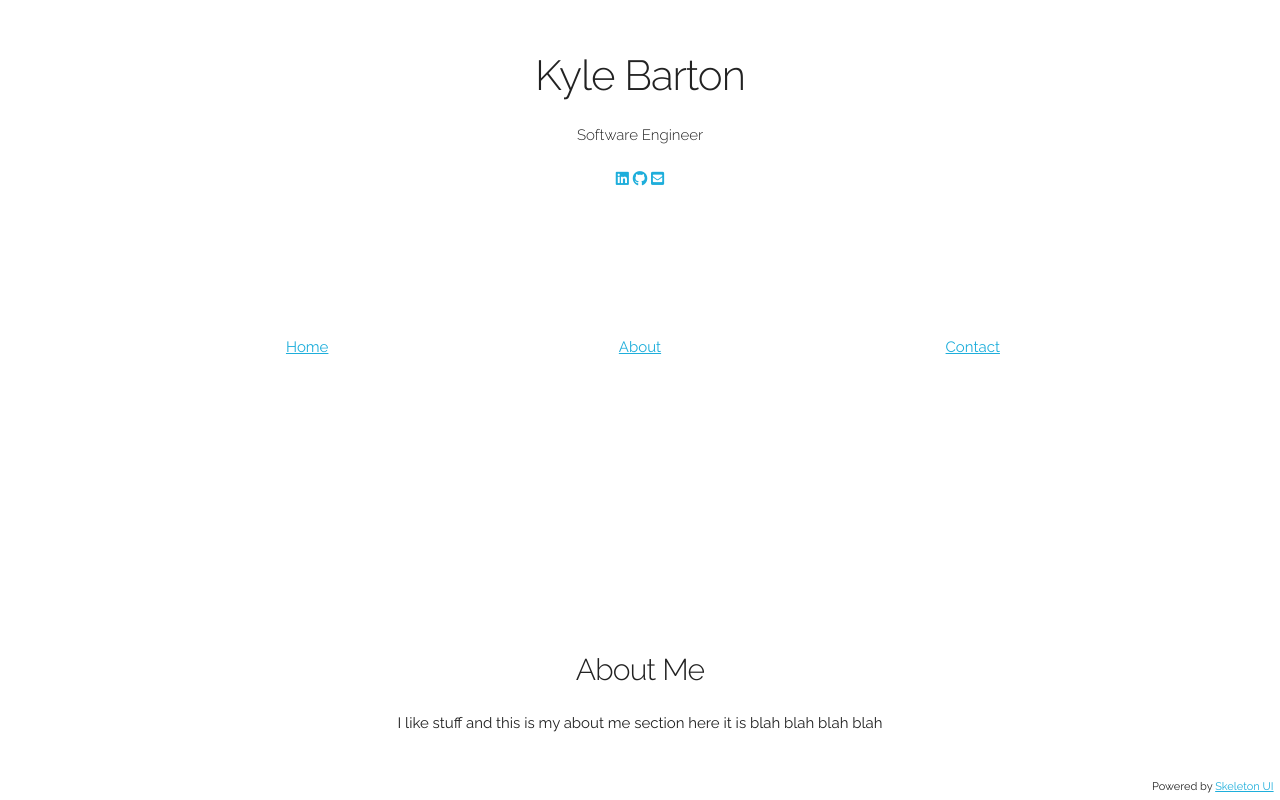
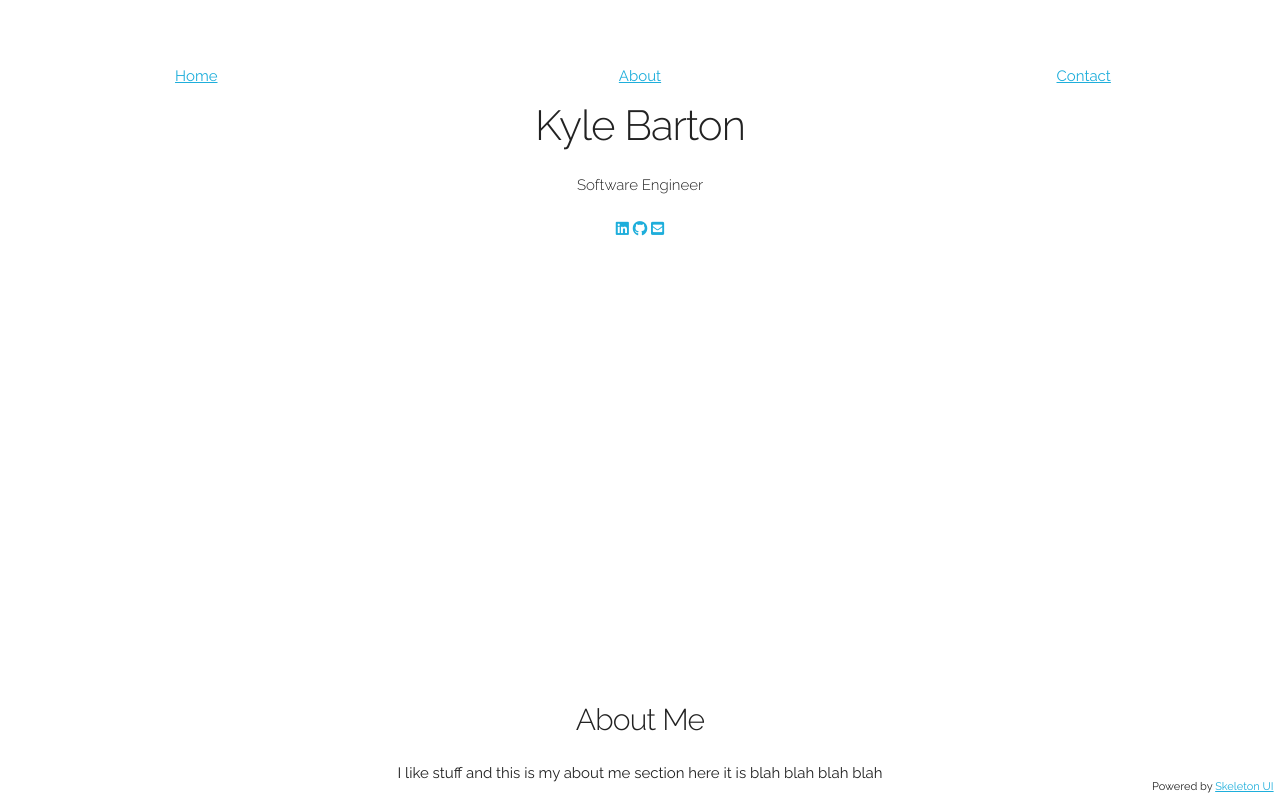
Before and after one commit to KyleBarton/PersonalSite, a plain HTML site: page index.html in a window 1280 px wide. Shown: the top 800 px of the page. Drawn offline with Linux system fonts and the light colour scheme.

Commit message:
got a top banner for navigating

```diff
--- a/css/custom.css
+++ b/css/custom.css
@@ -11,7 +11,15 @@ div {
     padding-top: 5rem;
 }
 .container {
+    padding-top: 5rem;
     min-height: -webkit-fill-available;
     height: 60rem;
     min-height: fill-available;
 }
+.top-banner {
+    position: fixed;
+    width: 100%;
+    text-align: center;
+    background: #FFFFFF;
+    z-index: 999;
+}
--- a/index.html
+++ b/index.html
@@ -32,6 +32,15 @@
 
   <!-- Primary Page Layout
   –––––––––––––––––––––––––––––––––––––––––––––––––– -->
+  <div class="top-banner">
+    <nav style="margin-top: 5%">
+      <div>
+        <div class="four columns"><a href="#home">Home</a></div>
+        <div class="four columns"><a href="#about">About</a></div>
+        <div class="four columns"><a href="#contact">Contact</a></div>
+      </div>
+    </nav>
+  </div>
   <div class="container" id="home">
     <section class="header">
       <h2 class="title">Kyle Barton</h2>
@@ -44,13 +53,6 @@
         <a href="mailto:kjbarton4@gmail.com"><i class="fas fa-envelope-square"></i></a>
       </div>
     </div>
-    <nav style="margin-top: 15%">
-      <div class="row">
-        <div class="four columns"><a href="#home">Home</a></div>
-        <div class="four columns"><a href="#about">About</a></div>
-        <div class="four columns"><a href="#contact">Contact</a></div>
-      </div>
-    </nav>
   </div>
   <div class="container" id="about" >
     <section class="header">
```
